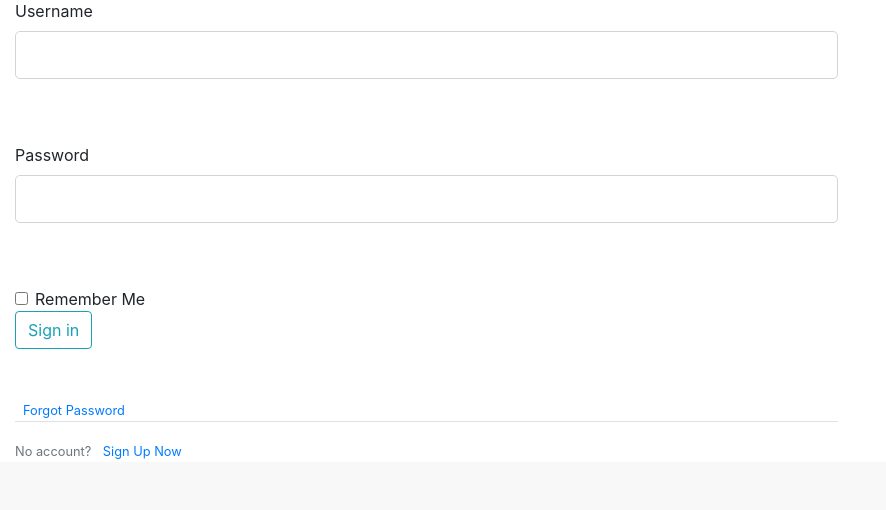
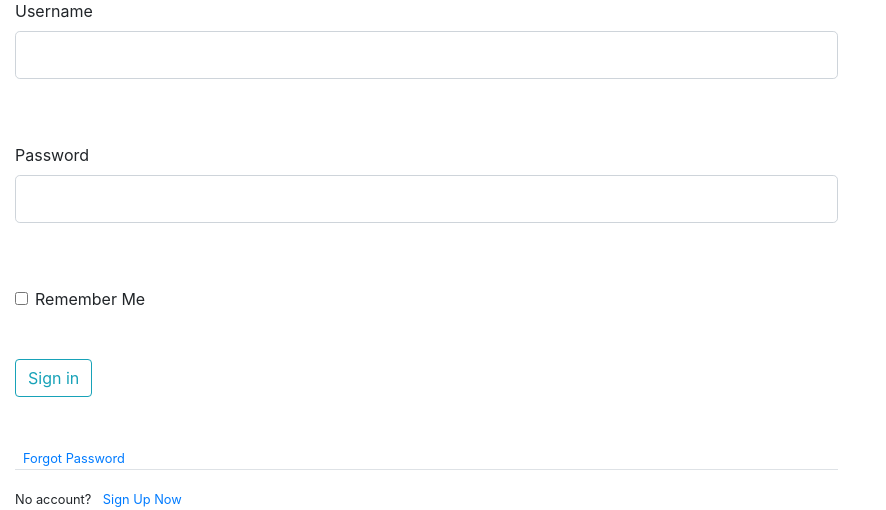
Before and after one commit to sairabbas/2Do, a Flask app: page /login in a window 1280 px wide. Shown: the part 355-865 px from the top of the page, without its empty margins (0-886 px from the left). Before the commit the page ends 814 px from the top, so only its background shows below. Run offline with Flask 2, Linux system fonts and the light colour scheme; some libraries are stand-ins or nearby versions; some web fonts are replaced.

Commit message:
update the signin.html

```diff
--- a/app/templates/signin.html
+++ b/app/templates/signin.html
@@ -1,39 +1,43 @@
-{% extends 'layout.html' %}
-
-{% block content %}
+{% extends 'layout.html' %} {% block content %}
+<body>
   <h2>Sign in</h2>
-  <br><br>
-   <form action="" method="post" name="signin" >
+  <br /><br />
+  <form action="" method="post" name="signin">
     {{ form.hidden_tag() }}
     <div class="form-group">
-      {{ form.username.label(class="form-control-label")}}
+      {{ form.username.label(class="form-control-label word")}}
       {{ form.username(class="form-control form-control-lg")}}
       {% for error in form.username.errors %}
-          <span class='errorSISU'>{{ error }}</span>
+      <span class="errorSISU">{{ error }}</span>
       {% endfor %}
     </div>
-    <br><br>
+    <br /><br />
     <div class="form-group">
-      {{form.password.label(class="form-control-label")}}
+      {{form.password.label(class="form-control-label word")}}
       {{ form.password(class="form-control form-control-lg")}}
       {% for error in form.password.errors %}
-          <span  class='errorSISU'>{{ error }}</span>
+      <span class="errorSISU">{{ error }}</span>
       {% endfor %}
     </div>
-        <br><br>
+    <br /><br />
     <div class="form-check">
-        {{ form.remember_me(class="form-check-input")}}
-        {{ form.remember_me.label(class="form-check-label")}}
+      {{ form.remember_me(class="form-check-input ")}}
+      {{ form.remember_me.label(class="form-check-label word")}}
     </div>
     <div>
+      <br /><br />
       {{form.submit(class="btn btn-outline-info")}}
-        <br><br><br>
+      <br /><br /><br />
     </div>
-    <small class ="text-muted ml-2">
+    <small class="text-muted ml-2">
       <a href="#">Forgot Password</a>
     </small>
   </form>
-  <div class ="border-top pt-3">
-    <small class="text-muted">No account?  <a class="ml-2" href="{{url_for('signUp')}}">Sign Up Now</a></small>
+  <div class="border-top pt-3">
+    <small class=" word"
+      >No account?
+      <a class="ml-2" href="{{ url_for('signUp') }}">Sign Up Now</a></small
+    >
   </div>
+</body>
 {% endblock content %}
```
Lines whose indentation alone changed are shown as unchanged.
